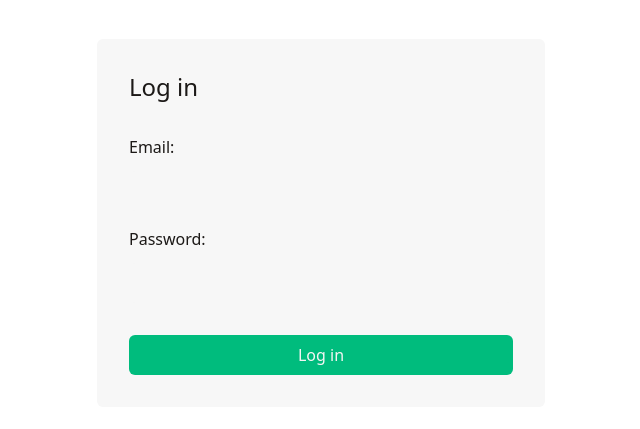
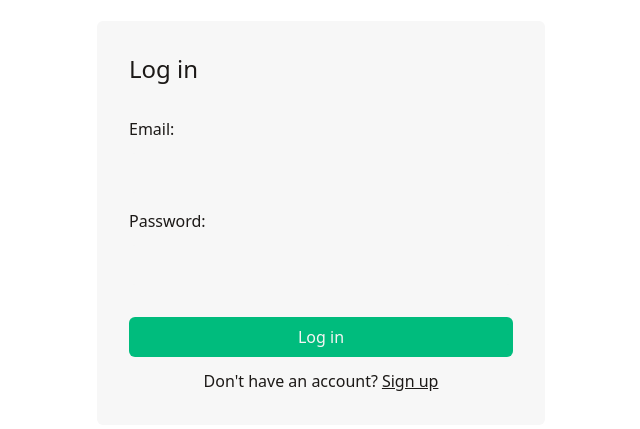
Before and after one commit to JanC02/notes-app-frontend, a React (Vite) app: page /login in a window 1280 px wide. Shown: the part 177-606 px from the top of the page, without its empty margins (319-959 px from the left). Built offline with nearby package versions, Linux system fonts and the light colour scheme; no server answers.

Commit message:
add login and register toggle links

```diff
--- a/src/components/AuthForm.tsx
+++ b/src/components/AuthForm.tsx
@@ -4,6 +4,7 @@ import { type RootState } from "../store/store";
 import { useSelector } from "react-redux";
 import Spinner from "./ui/Spinner";
 import { validateEmail, validatePassword} from "../utils/auth";
+import { Link } from "react-router-dom";
 
 interface AuthFormProps {
     submitFunction: (email: string, password: string) => void;
@@ -40,7 +41,7 @@ export default function AuthForm({ submitFunction, formTitle, buttonText, active
     const error = useSelector((state: RootState) => state.auth.error);
 
     return <form onSubmit={handleSubmit} className="rounded-md shadow-lg w-md m-6 p-8 bg-[#f7f7f7] text-stone-900 flex flex-col">
-        <h2 className="text-2xl font-medium mb-8">{formTitle}</h2>
+        <h1 className="text-2xl font-medium mb-8">{formTitle}</h1>
         <div className="flex flex-col gap-y-4 mb-8">
             <div className="flex flex-col gap-y-3">
                 <label htmlFor="email">Email:</label>
@@ -59,5 +60,13 @@ export default function AuthForm({ submitFunction, formTitle, buttonText, active
         <button disabled={isRegistration && (emailValue.length === 0 || passwordValue.length === 0)} className="flex gap-x-3 py-2 px-4 justify-center items-center bg-emerald-500 text-stone-100 font-medium shadow-md rounded-md cursor-pointer disabled:cursor-not-allowed">
             { isLoading ? <>{activeText} <Spinner className="text-stone-100 w-4 h-4"/></> : buttonText }
         </button>
+        <div className="mx-auto mt-3">
+            <span className="mr-1">
+                {isRegistration ? "Already have an account?" : "Don't have an account?"}
+            </span>
+            <Link to={`${isRegistration ? "/login" : "/register"}`} className="underline">
+                {isRegistration ? "Log in" : "Sign up"}
+            </Link>
+        </div>
     </form>
 }
```
